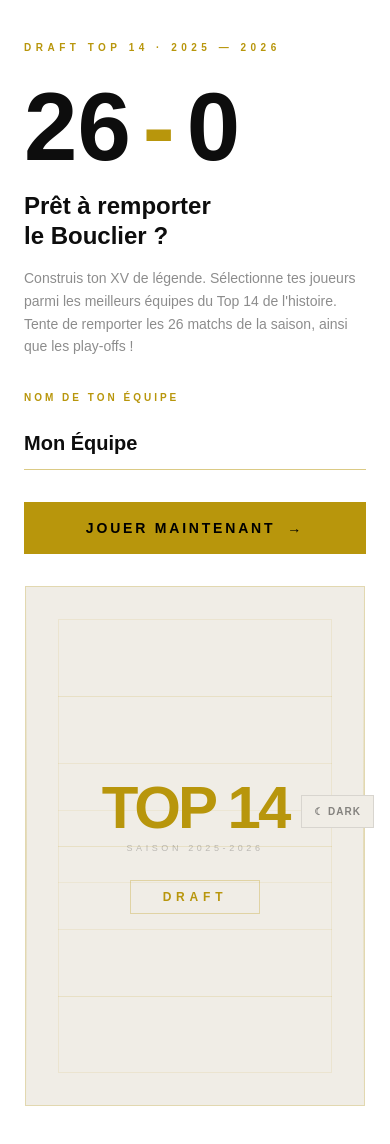
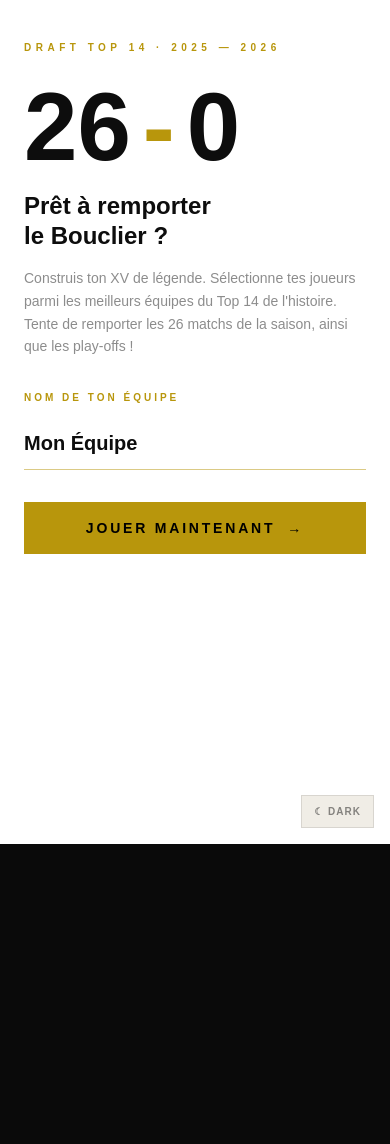
Before and after one commit to Fortier33/26-0, a Next.js app: page / in a window 390 px wide. After the commit the page ends 844 px from the top, so only its background shows below. Built offline with nearby package versions, Linux system fonts and the light colour scheme.

Commit message:
Hide terrain on mobile home screen

```diff
--- a/components/HomeScreen.tsx
+++ b/components/HomeScreen.tsx
@@ -52,9 +52,6 @@
             <span className="inline-block ml-3 group-hover:translate-x-1 transition-transform">→</span>
           </button>
 
-          <div className="mt-8 lg:hidden flex justify-center">
-            <TerrainPreview />
-          </div>
         </section>
 
         <section className="hidden lg:flex justify-center items-center">
```
